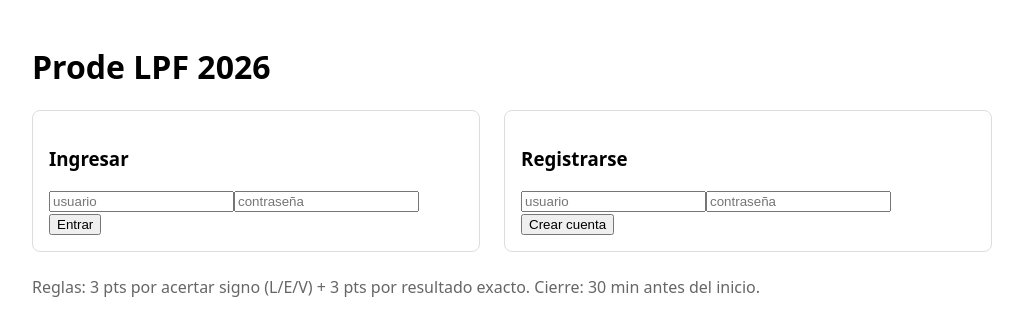
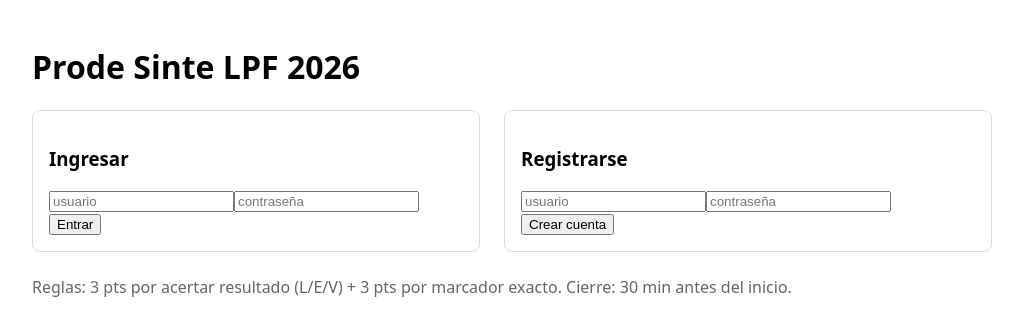
Before and after one commit to german21052005/prode-app-roles, a React (Vite) app in the folder frontend/: page / in a window 1280 px wide. Shown: the top 336 px of the page, without its empty margins (128-1151 px from the left). Built offline with nearby package versions, Linux system fonts and the light colour scheme; no server answers.

Commit message:
Add files via upload

```diff
--- a/frontend/src/App.jsx
+++ b/frontend/src/App.jsx
@@ -15,7 +15,7 @@ function App(){
   const logout = ()=>{ localStorage.removeItem('token'); setToken(null); setUser(null); };
   return (
     <div style={{ fontFamily: 'system-ui, -apple-system, Segoe UI, Roboto', maxWidth: 960, margin: '0 auto', padding: 16 }}>
-      <h1>Prode LPF 2026</h1>
+      <h1>Prode Sinte LPF 2026</h1>
       {user && <div style={{color:'#666'}}>Sesión: <b>{user.username}</b> · Rol: <b>{user.role}</b></div>}
       {!token ? (
         <div style={{ display: 'flex', gap: 24 }}>
@@ -36,7 +36,7 @@ function App(){
           {tab==='fixture' ? <Fixture token={token} user={user} /> : (tab==='leader' ? <Leaderboard /> : (tab==='users'?<Users />:<Results/>))}
         </>
       )}
-      <p style={{marginTop:24, color:'#666'}}>Reglas: 3 pts por acertar signo (L/E/V) + 3 pts por resultado exacto. Cierre: 30 min antes del inicio.</p>
+      <p style={{marginTop:24, color:'#666'}}>Reglas: 3 pts por acertar resultado (L/E/V) + 3 pts por marcador exacto. Cierre: 30 min antes del inicio.</p>
     </div>
   );
 }
```
